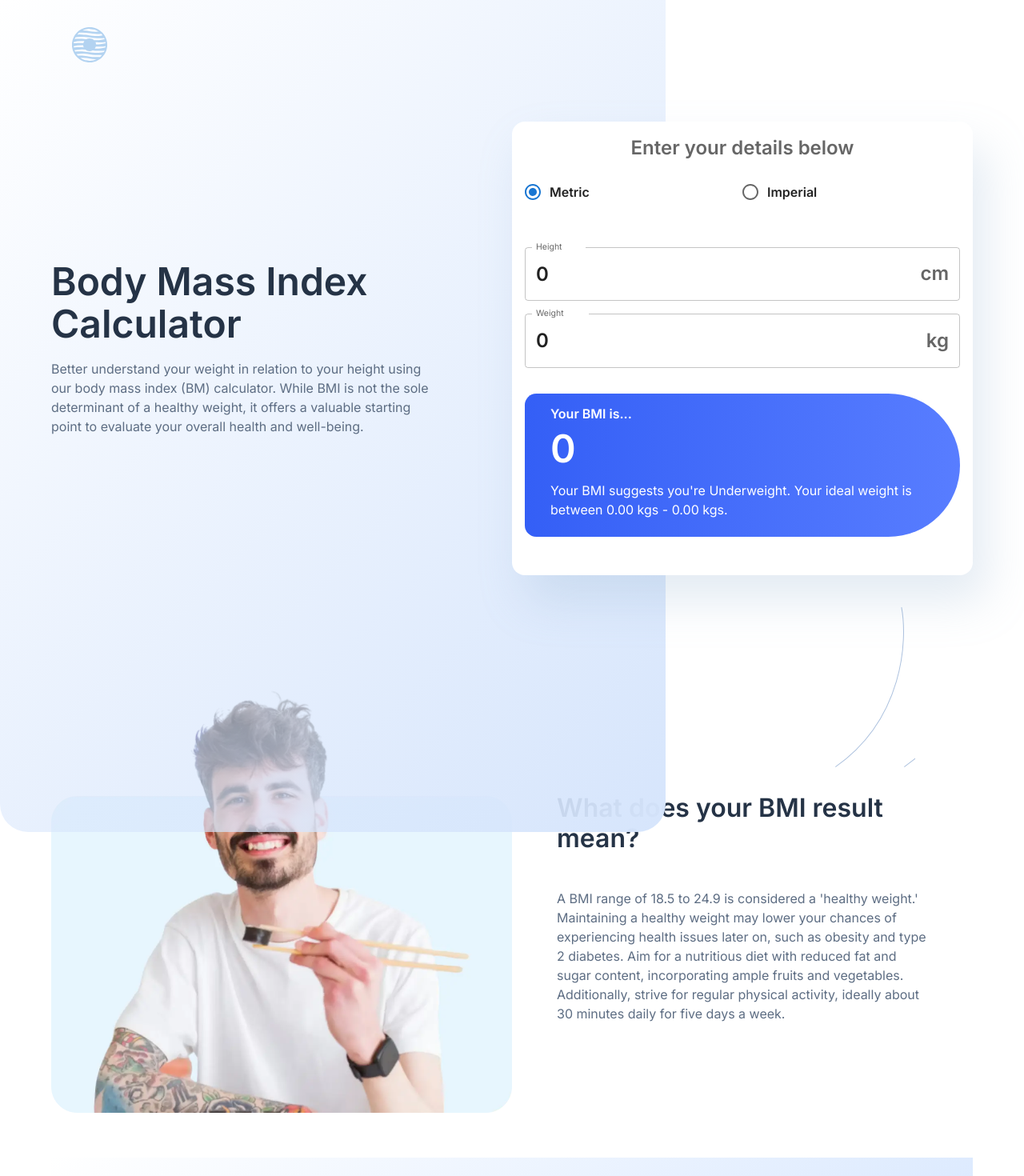
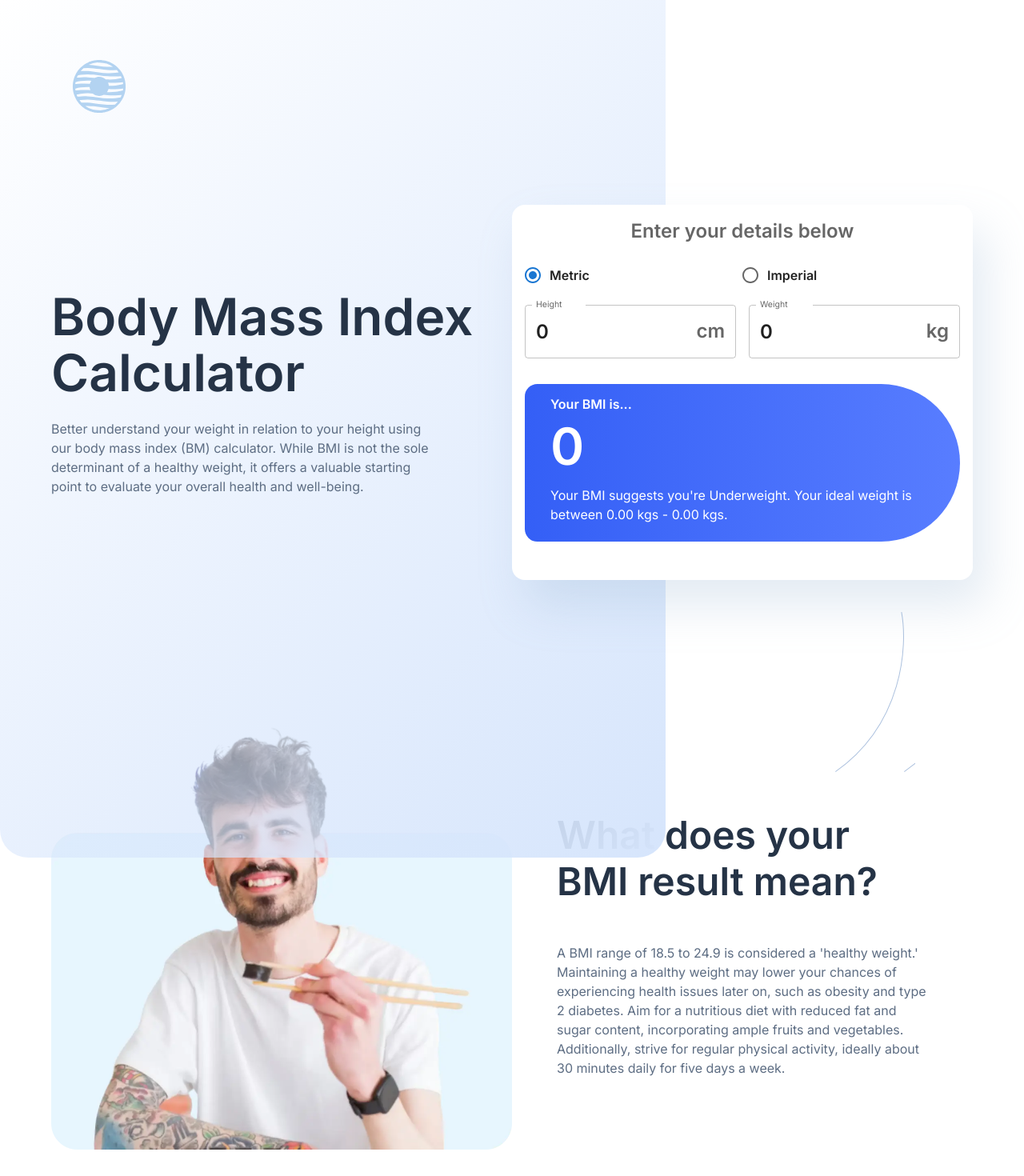
Before and after one commit to queseri/bmi-calculator, a React (Vite) app: page / in a window 1280 px wide. Shown: the top 1470 px of the page at 80% size. Built offline with nearby package versions, Linux system fonts and the light colour scheme.

Commit message:
desktop adjusting styles to match design - heading part

```diff
--- a/src/App.css
+++ b/src/App.css
@@ -19,7 +19,7 @@ img {
   padding: 1.5em;
   will-change: filter;
   transition: filter 300ms;
-  margin-block: .5rem;
+  margin-block: 0.5rem;
 }
 
 .logo:hover {
@@ -45,3 +45,9 @@ img {
     animation: logo-spin infinite 20s linear;
   }
 }
+
+@media screen and (min-width: 1200px) {
+  .logo {
+    height: 7.5em;
+  }
+}
--- a/src/App.tsx
+++ b/src/App.tsx
@@ -208,7 +208,10 @@ function App() {
                   Your BMI is...
                   <Typography
                     component="span"
-                    fontSize={"3rem"}
+                    fontSize={{
+                      xs: "3rem",
+                      lg: "4rem",
+                    }}
                     lineHeight={1.1}
                     fontWeight={600}
                     paddingBottom={".5rem"}
@@ -247,7 +250,7 @@ function App() {
           container
           justifyContent={"center"}
           alignItems={"center"}
-          paddingY={"5.5rem"}
+          paddingY={"8rem"}
           position={"relative"}
           sx={leftPattern}
         >
@@ -267,7 +270,7 @@ function App() {
               variant="h2"
               gutterBottom
               color={gunMetal}
-              fontSize={"2rem"}
+              fontSize={{ xs: "2rem", lg: "3rem" }}
               fontWeight={600}
               paddingY={"2rem"}
               textAlign={"left"}
--- a/src/components/Header.tsx
+++ b/src/components/Header.tsx
@@ -17,8 +17,14 @@ function Header() {
           component={"a"}
           href="/"
           sx={{ position: "relative", zIndex: 3 }}
+          paddingY={{
+            lg: "2.5rem",
+          }}
+          display={"flex"}
+          justifyContent={"center"}
+          alignItems={"center"}
         >
-          <img className="logo" src={Logo} alt="Bmi" />
+          <img className="logo" src={Logo} alt="Body mass index" />
         </Grid>
       </Grid>
     </Box>
--- a/src/components/Hero.tsx
+++ b/src/components/Hero.tsx
@@ -11,7 +11,10 @@ function Hero() {
       <Typography
         variant="h1"
         gutterBottom
-        fontSize={"3rem"}
+        fontSize={{
+          xs: "3rem",
+          lg: "4rem",
+        }}
         fontWeight={600}
         lineHeight={1.1}
         color={gunMetal}
--- a/src/components/Imperial.tsx
+++ b/src/components/Imperial.tsx
@@ -95,8 +95,8 @@ function Imperial(props: {
         columnGap={2}
         flexDirection={"row"}
         flexWrap={"nowrap"}
-        marginBottom={"1rem"}
-        marginTop={"1rem"}
+       // marginBottom={"1rem"}
+       // marginTop={"1rem"}
       >
         {/* <InputText measure="ft" label="height" /> */}
         <FormControl fullWidth variant="filled">
--- a/src/components/Metric.tsx
+++ b/src/components/Metric.tsx
@@ -59,12 +59,10 @@ function Metric(props: {
     <Grid
       container
       spacing={2}
-      flexDirection={"column"}
-      flexWrap={"nowrap"}
-      marginBottom={"1rem"}
-      marginTop={"1rem"}
+    //  marginBottom={"1rem"}
+    //  marginTop={"1rem"}
     >
-      <Box component={Grid} item xs={12}>
+      <Box component={Grid} item xs={12} sm={6}>
         {/* <InputText measure="cm" label="height" /> */}
 
         <FormControl fullWidth variant="filled">
@@ -99,7 +97,7 @@ function Metric(props: {
         </FormControl>
       </Box>
 
-      <Box component={Grid} item xs={12}>
+      <Box component={Grid} item xs={12} sm={6}>
         <FormControl fullWidth variant="filled">
           <TextField
             id="weight"
--- a/src/styles/Styles.tsx
+++ b/src/styles/Styles.tsx
@@ -16,7 +16,7 @@ export const bgLayout = {
     },
     height: {
       xs: "100%",
-      lg: "130%",
+      lg: "134%",
     },
 
     zIndex: -1,
```
Also changed, not shown: 1 other file (tests, documents, lock files or other folders).
